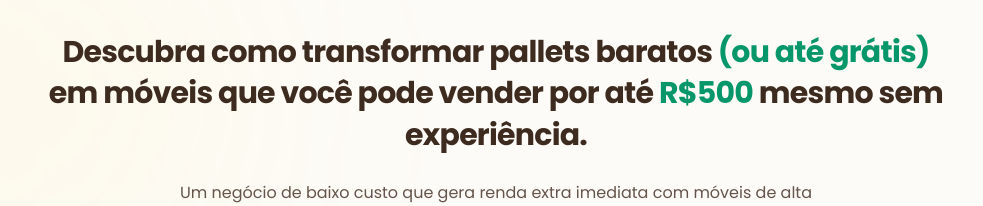
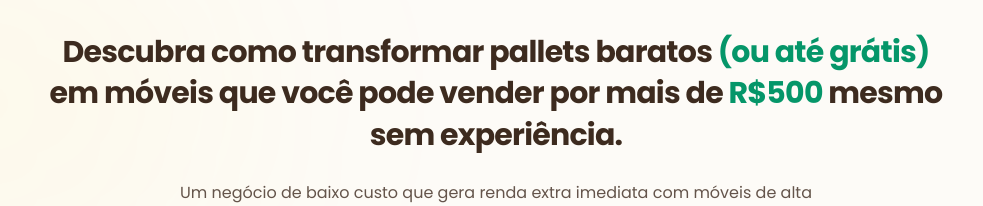
Before and after one commit to ligofalin-code/Do-Pallet-ao-Lucro, a React (Vite) app: page / in a window 1280 px wide. Shown: the top 206 px of the page, without its empty margins (144-1127 px from the left). Built offline with nearby package versions, Linux system fonts and the light colour scheme.

Commit message:
fix(app): Update headline for higher profit potential
Adjusted the product headline to emphasize a profit potential of "more than R$500" instead of "up to R$500" to better reflect the value proposition and attract users.

```diff
--- a/src/App.tsx
+++ b/src/App.tsx
@@ -228,7 +228,7 @@ export default function App() {
           className="max-w-4xl relative z-10"
         >
           <h1 className="text-xl md:text-2xl lg:text-3xl font-bold leading-snug tracking-tight mb-6 text-wood">
-            Descubra como transformar pallets baratos <span className="text-profit">(ou até grátis)</span> em móveis que você pode vender por até <span className="text-profit">R$500</span> mesmo sem experiência.
+            Descubra como transformar pallets baratos <span className="text-profit">(ou até grátis)</span> em móveis que você pode vender por mais de <span className="text-profit">R$500</span> mesmo sem experiência.
           </h1>
 
           <p className="text-sm md:text-base text-wood/80 mb-6 max-w-2xl mx-auto leading-relaxed font-medium">
```
